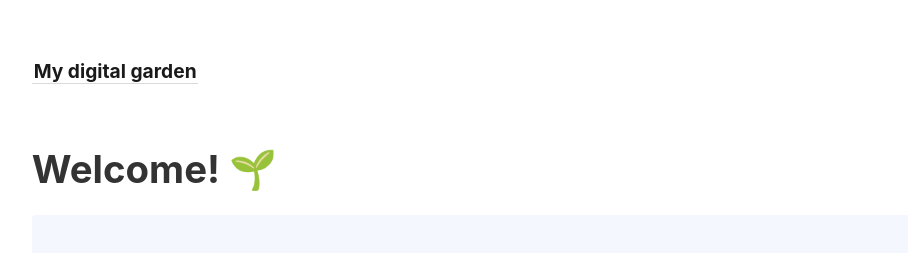
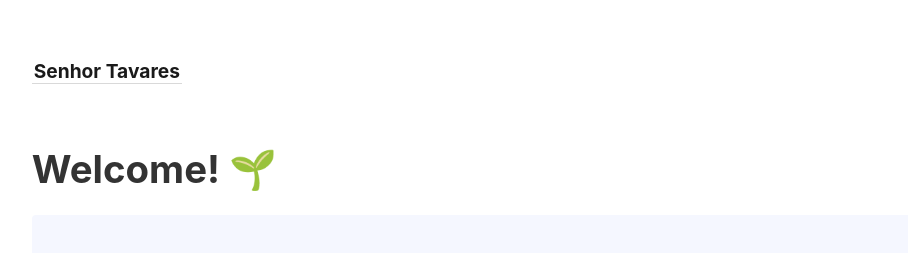
Before and after one commit to macedotavares/senhortavares, a Jekyll site: the page built from _pages/index.md, in a window 1280 px wide. Shown: the top 253 px of the page, without its empty margins (45-953 px from the left). Built offline with Jekyll 4.4.1, drawn with Linux system fonts in a browser that asks for light colours.

Commit message:
Update _config.yml

```diff
--- a/_config.yml
+++ b/_config.yml
@@ -1,4 +1,4 @@
-title:               My digital garden
+title:               Senhor Tavares
 include:             ['_pages']
 exclude:             ['_includes/notes_graph.json']
 # You may need to change the base URL depending on your deploy configuration.
```
